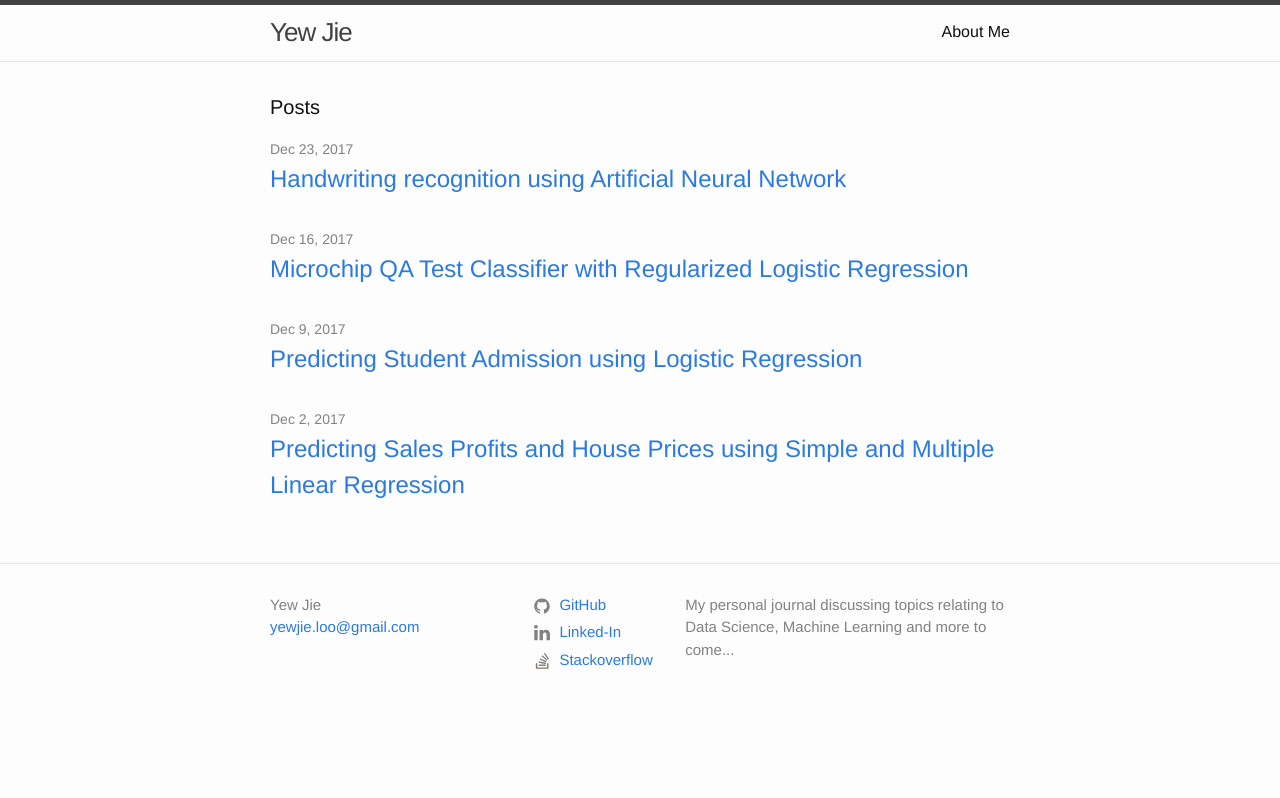
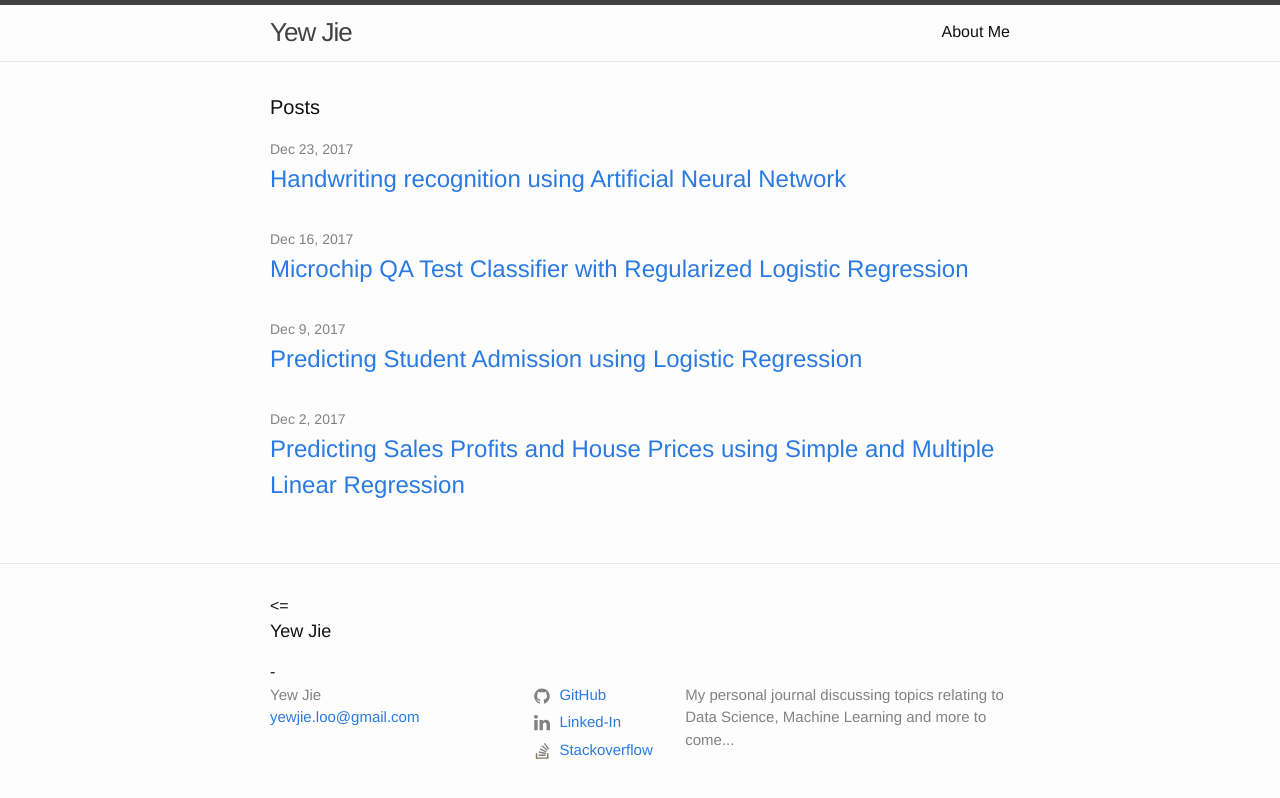
Before and after one commit to yewjie-github/Portfolio, a Jekyll site: the page built from index.md, in a window 1280 px wide. Shown: the top 798 px of the page. Built offline with Jekyll 4.4.1, drawn with Linux system fonts in a browser that asks for light colours.

Commit message:
Footer Update

```diff
--- a/_includes/footer.html
+++ b/_includes/footer.html
@@ -2,7 +2,7 @@
 
   <div class="wrapper">
 
-    <!--<h2 class="footer-heading">{{ site.title | escape }}</h2>-->
+    <=<h2 class="footer-heading">{{ site.title | escape }}</h2>-
 
     <div class="footer-col-wrapper">
       <div class="footer-col footer-col-1">
```
